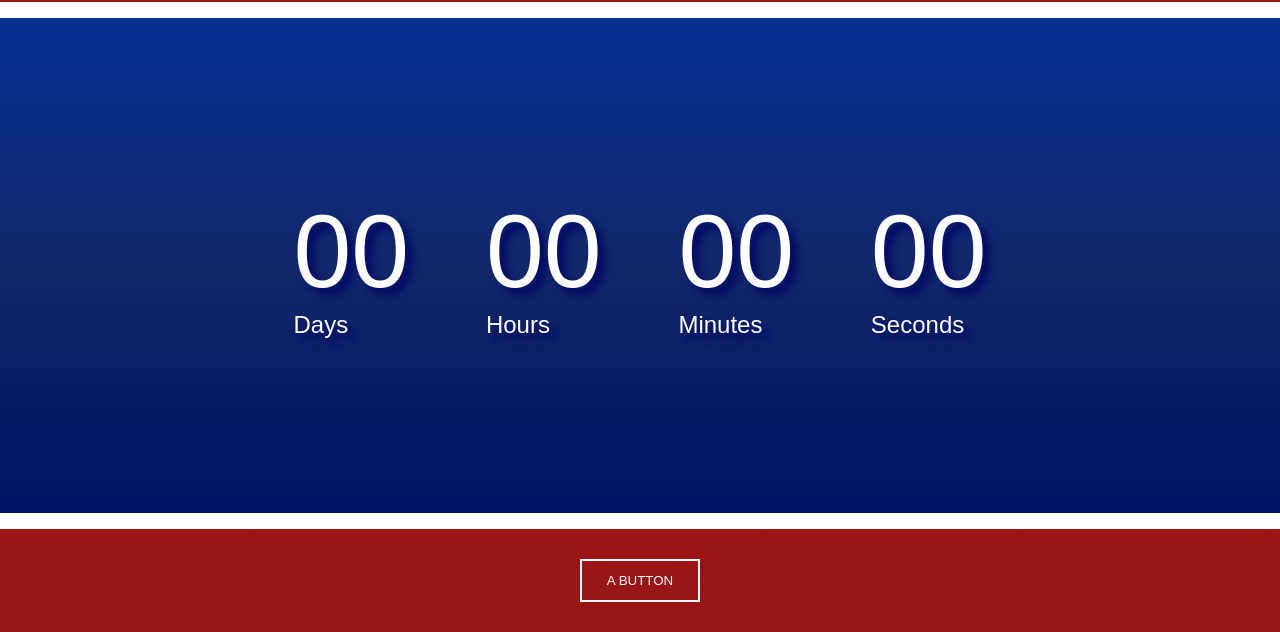
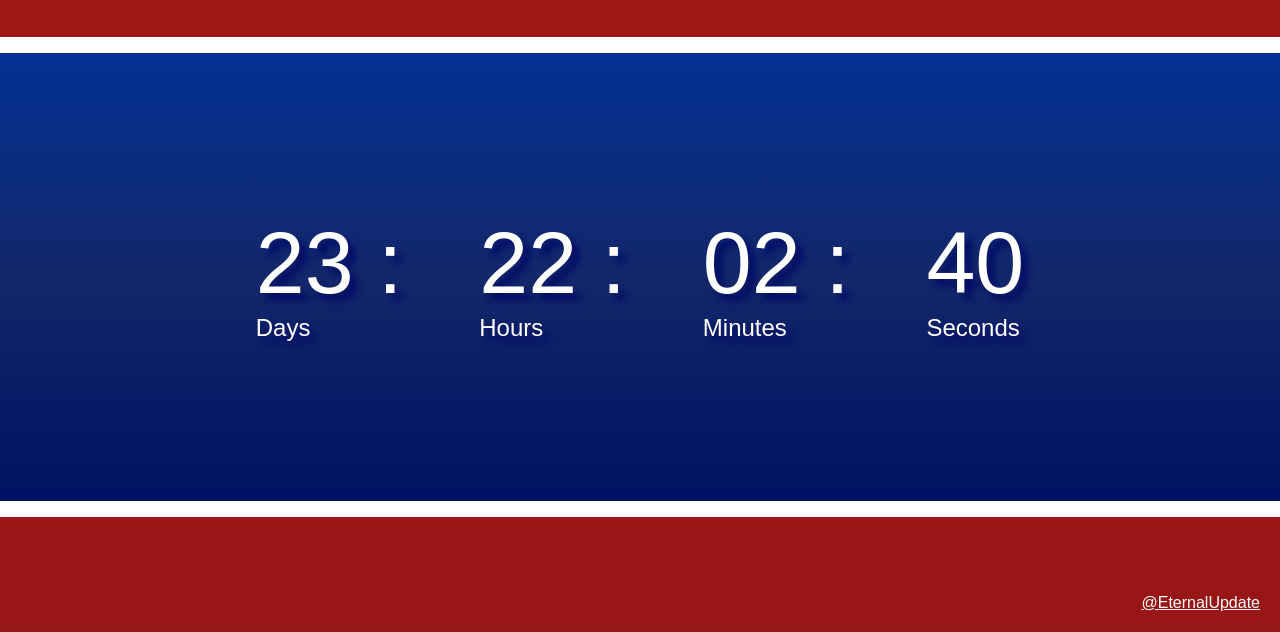
Before and after one commit to EternalUpdate/2022-nhl-draft-countdown-timer, a plain HTML site: page index.html in a window 1280 px wide. Shown: the part 168-800 px from the top of the page. Drawn offline with Linux system fonts and the light colour scheme.

Commit message:
Added countdown functionality

```diff
--- /dev/null
+++ b/countdown.js
@@ -0,0 +1,48 @@
+let countdownDate = new Date("July 7, 2022 00:00:00").getTime();
+
+function startCountdown() {
+  let now, timeLeft, days, hours, minutes, seconds;
+
+  function updateCountdown() {
+    now = new Date().getTime();
+    timeLeft = countdownDate - now; // in milliseconds
+
+    days = Math.floor(timeLeft / (1000 * 60 * 60 * 24));
+    hours = Math.floor((timeLeft % (1000 * 60 * 60 * 24)) / (1000 * 60 * 60));
+    minutes = Math.floor((timeLeft % (1000 * 60 * 60)) / (1000 * 60));
+    seconds = Math.floor((timeLeft % (1000 * 60)) / 1000);
+
+    document.getElementById("days").innerHTML = padNum(days);
+    document.getElementById("hours").innerHTML = padNum(hours);
+    document.getElementById("minutes").innerHTML = padNum(minutes);
+    document.getElementById("seconds").innerHTML = padNum(seconds).replace(
+      " : ",
+      ""
+    );
+  }
+
+  updateCountdown();
+  setInterval(updateCountdown, 1000);
+}
+
+/**
+ * Pads the number with a leading zero for n < 10
+ * and checks if the number is positive.
+ *
+ * @param {int} n - number
+ * @returns {string} the padded number, the original number, or 0 if the number is negative
+ */
+function padNum(n) {
+  if (n < 0) {
+    return 0;
+  } else if (n == 0) {
+    return "00";
+  } else if (n < 10 && n > 0) {
+    n = "0" + n + " : ";
+    return n;
+  } else {
+    return n + " : ";
+  }
+}
+
+window.onload = startCountdown();
--- a/index.html
+++ b/index.html
@@ -9,7 +9,6 @@
   </head>
   <body>
     <div class="flex-container">
-      <div class="top-bar"></div>
       <div class="body-container">
         <div class="title-container">
           <img
@@ -26,25 +25,27 @@
         </div>
         <div class="countdown-timer">
           <div>
-            <p>00</p>
+            <p id="days">00</p>
             <span>Days</span>
           </div>
           <div>
-            <p>00</p>
+            <p id="hours">00</p>
             <span>Hours</span>
           </div>
           <div>
-            <p>00</p>
+            <p id="minutes">00</p>
             <span>Minutes</span>
           </div>
           <div>
-            <p>00</p>
+            <p id="seconds">00</p>
             <span>Seconds</span>
           </div>
         </div>
-        <button>A BUTTON</button>
+        <div class="bottom-container">
+          <p><a href="https://github.com/EternalUpdate">@EternalUpdate</a></p>
+        </div>
       </div>
-      <div class="bottom-bar"></div>
     </div>
   </body>
+  <script src="countdown.js"></script>
 </html>
--- a/style.css
+++ b/style.css
@@ -9,14 +9,13 @@
 .flex-container {
     display: flex;
     flex-direction: column;
+    background-color: rgb(169, 48, 74);
+    background: linear-gradient(180deg, rgb(155, 25, 25) 0%, rgb(165, 19, 19) 50%, rgb(151, 22, 22) 100%);
 }
 
 .body-container {
     width: 100vw;
     height: 100vh;
-    background-color: rgb(169, 48, 74);
-    background: linear-gradient(180deg, rgb(155, 25, 25) 0%, rgb(165, 19, 19) 50%, rgb(151, 22, 22) 100%);
-    padding: 0 8%;
     display: flex;
     flex-direction: column;
     justify-content: space-between;
@@ -53,7 +52,7 @@
     align-items: center;
     flex-direction: row;
     width: 100vw;
-    height: 70vh;
+    height: 60vh;
     border-top: 2vh;
     border-bottom: 2vh;
     border-left: 0px;
@@ -70,19 +69,28 @@
 }
 
 .countdown-timer p {
-    font-size: 13vmin;
+    font-size: 11vmin;
 }
 
 .countdown-timer span {
     font-size: 3vmin;
 }
 
-.body-container button {
-    background: transparent;
-    border: 2px solid white;
-    outline: none;
-    padding: 12px 25px;
-    margin: 30px;
-    color:white;
-    cursor: pointer;
+.bottom-container {
+    height: 10vh;
+    width: 100%;
+    position: relative;
 }
+
+.bottom-container p {
+    position: absolute;
+    bottom: 20px;
+    right: 20px;
+    font-size: 2vmin;
+    font-weight: 100;
+    color: rgb(255, 255, 255)
+}
+
+.bottom-container a {
+    color: white;
+}
```
